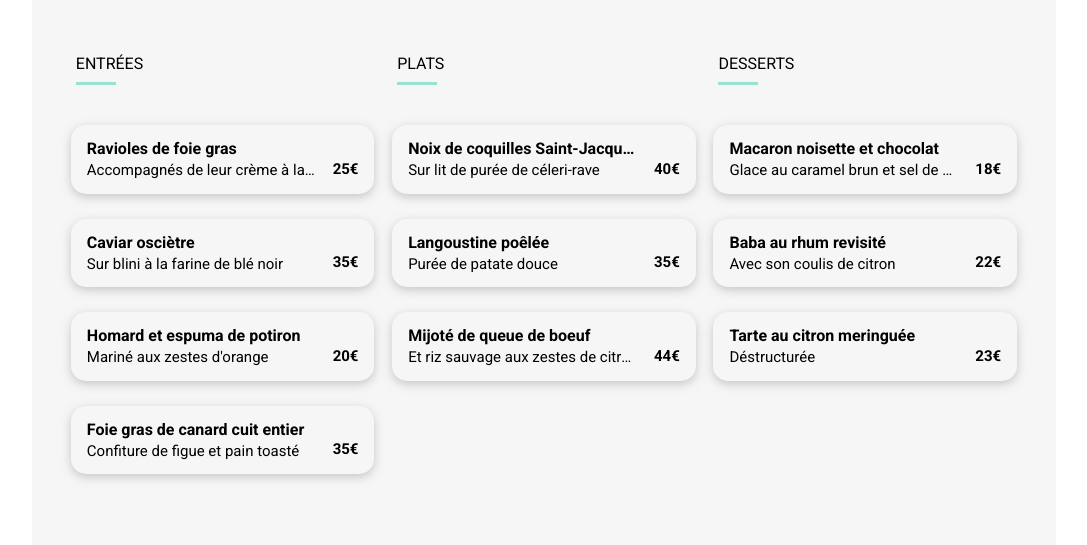
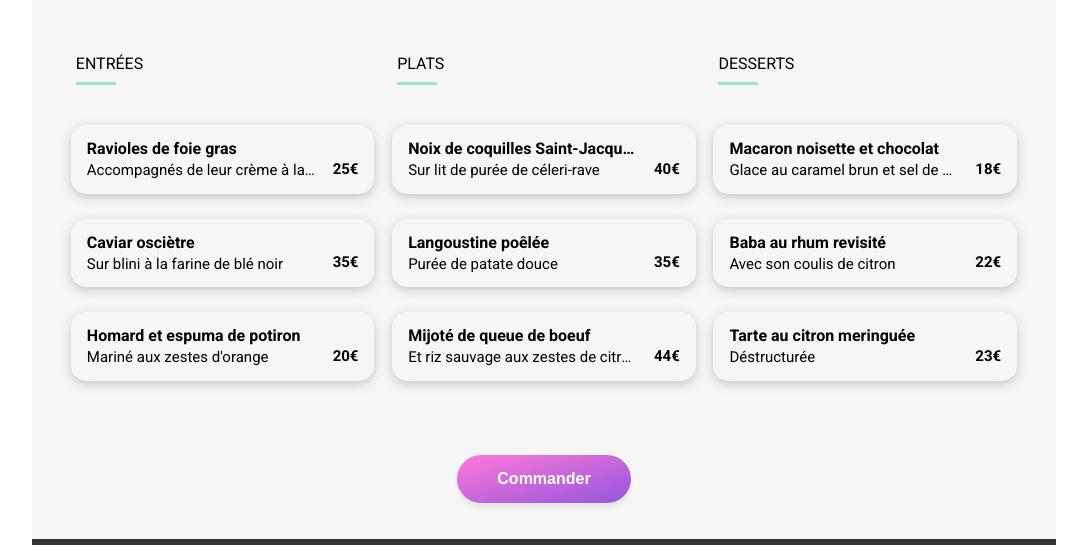
Before and after one commit to acapolungo/adriencapolungo_3_17062021, a website: page html/menu_lne.html in a window 1280 px wide. Shown: the part 345-890 px from the top of the page, without its empty margins (96-1183 px from the left). Drawn offline with Linux system fonts and the light colour scheme; a web font is replaced by a local one.

Commit message:
Revert "modification menu lne"

```diff
--- a/html/menu_lne.html
+++ b/html/menu_lne.html
@@ -68,23 +68,11 @@
                         <i class="resto__icon fas fa-check-circle"></i>
                     </div>
                 </div>
-                <div class="resto__card resto__card--4">
-                    <div class="resto__info">
-                        <h4 class="resto__name">Foie gras de canard cuit entier</h4>
-                        <p class="resto__ing">Confiture de figue et pain toasté</p>
-                    </div>
-                    <div class="resto__price">
-                        <p>35€</p>
-                    </div>
-                    <div class="resto__anim">
-                        <i class="resto__icon fas fa-check-circle"></i>
-                    </div>
-                </div>
             </section>
 
             <section class="resto">
                 <h3 class="resto__title">Plats</h3>
-                <div class="resto__card resto__card--5">
+                <div class="resto__card resto__card--4">
                     <div class="resto__info">
                         <h4 class="resto__name">Noix de coquilles Saint-Jacques</h4>
                         <p class="resto__ing">Sur lit de purée de céleri-rave</p>
@@ -96,7 +84,7 @@
                         <i class="resto__icon fas fa-check-circle"></i>
                     </div>
                 </div>
-                <div class="resto__card resto__card--6">
+                <div class="resto__card resto__card--5">
                     <div class="resto__info">
                         <h4 class="resto__name">Langoustine poêlée</h4>
                         <p class="resto__ing">Purée de patate douce</p>
@@ -108,7 +96,7 @@
                         <i class="resto__icon fas fa-check-circle"></i>
                     </div>
                 </div>
-                <div class="resto__card resto__card--7">
+                <div class="resto__card resto__card--6">
                     <div class="resto__info">
                         <h4 class="resto__name">Mijoté de queue de boeuf</h4>
                         <p class="resto__ing">Et riz sauvage aux zestes de citron</p>
@@ -124,7 +112,7 @@
 
             <section class="resto">
                 <h3 class="resto__title">Desserts</h3>
-                <div class="resto__card resto__card--8">
+                <div class="resto__card resto__card--7">
                     <div class="resto__info">
                         <h4 class="resto__name">Macaron noisette et chocolat</h4>
                         <p class="resto__ing">Glace au caramel brun et sel de Guérande</p>
@@ -136,7 +124,7 @@
                         <i class="resto__icon fas fa-check-circle"></i>
                     </div>
                 </div>
-                <div class="resto__card resto__card--9">
+                <div class="resto__card resto__card--8">
                     <div class="resto__info">
                         <h4 class="resto__name">Baba au rhum revisité</h4>
                         <p class="resto__ing">Avec son coulis de citron</p>
@@ -148,7 +136,7 @@
                         <i class="resto__icon fas fa-check-circle"></i>
                     </div>
                 </div>
-                <div class="resto__card resto__card--10">
+                <div class="resto__card resto__card--9">
                     <div class="resto__info">
                         <h4 class="resto__name">Tarte au citron meringuée</h4>
                         <p class="resto__ing">Déstructurée</p>
--- a/sass/pages/_restaurants.scss
+++ b/sass/pages/_restaurants.scss
@@ -68,6 +68,7 @@
             }
             @include laptop {
                 flex-direction: column;
+                justify-content: space-between;
                 width: 31.5%;
                 gap: rem(25);
             }
--- a/sass/utils/_mixins.scss
+++ b/sass/utils/_mixins.scss
@@ -50,7 +50,7 @@ $bg-url: (
 }
 
 @mixin transition {
-    @for $i from 1 through 10 {
+    @for $i from 1 through 9 {
         &--#{$i}{
             // units are in the variable so SCSS just does math
             animation-delay: #{$i*$timeOffset};
```
Also changed, not shown: CSS/style.css, README.md, 1 other file.
